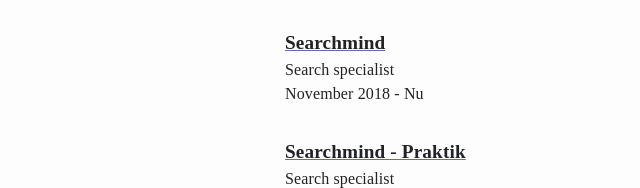
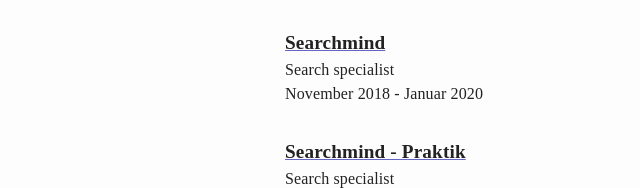
Before and after one commit to Marchogh/portfolio.v2, a plain HTML site: page cv.html in a window 1280 px wide. Shown: the part 1207-1395 px from the top of the page, 131-771 px from the left. Drawn offline with Linux system fonts and the light colour scheme; a script that the page names is missing.

Commit message:
Update cv v2

```diff
--- a/cv.html
+++ b/cv.html
@@ -113,7 +113,7 @@
             <a target="_blank" href="https://www.searchmind.dk/" rel="nofollow">Searchmind</a>
           </h4>
           <p>Search specialist</p>
-          <p>November 2018 - Nu</p>
+          <p>November 2018 - Januar 2020</p>
           <h4>
             <a target="_blank" href="https://www.searchmind.dk/" rel="nofollow">Searchmind - Praktik</a>
           </h4>
```
